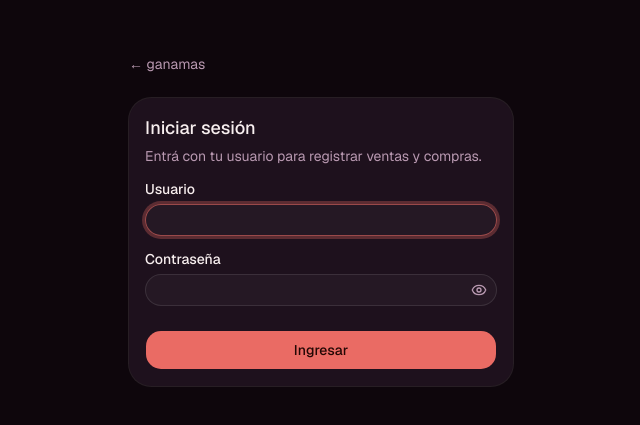
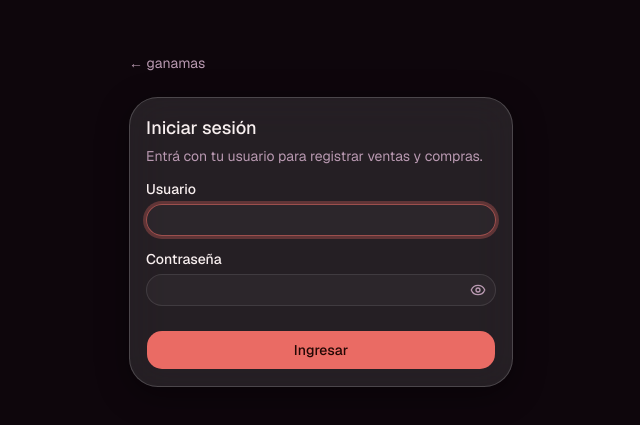
Before and after one commit to AlfredoNavarroDev/ganamas, a Next.js app in the folder frontend/: page /login in a window 1280 px wide. Shown: the part 181-606 px from the top of the page, without its empty margins (319-959 px from the left). Built offline with nearby package versions, Linux system fonts and the light colour scheme; no server answers.

Commit message:
refactor: Card renders through the Surface glass primitive

```diff
--- a/frontend/components/ui/card.tsx
+++ b/frontend/components/ui/card.tsx
@@ -1,4 +1,5 @@
 import * as React from "react"
+import { Surface } from "@/components/ui/surface"
 import { cn } from "cn"
 
 function Card({
@@ -7,11 +8,12 @@ function Card({
   ...props
 }: React.ComponentProps<"div"> & { size?: "default" | "sm" }) {
   return (
-    <div
+    <Surface
+      variant="card"
       data-slot="card"
       data-size={size}
       className={cn(
-        "group/card flex flex-col gap-(--card-spacing) overflow-hidden rounded-xl bg-card py-(--card-spacing) text-sm text-card-foreground ring-1 ring-foreground/10 [--card-spacing:--spacing(4)] has-data-[slot=card-footer]:pb-0 has-[>img:first-child]:pt-0 data-[size=sm]:[--card-spacing:--spacing(3)] data-[size=sm]:has-data-[slot=card-footer]:pb-0 *:[img:first-child]:rounded-t-xl *:[img:last-child]:rounded-b-xl",
+        "group/card flex flex-col gap-(--card-spacing) overflow-hidden py-(--card-spacing) text-sm text-card-foreground [--card-spacing:--spacing(4)] has-data-[slot=card-footer]:pb-0 has-[>img:first-child]:pt-0 data-[size=sm]:[--card-spacing:--spacing(3)] data-[size=sm]:has-data-[slot=card-footer]:pb-0 *:[img:first-child]:rounded-t-2xl *:[img:last-child]:rounded-b-2xl",
         className
       )}
       {...props}
@@ -83,7 +85,7 @@ function CardFooter({ className, ...props }: React.ComponentProps<"div">) {
     <div
       data-slot="card-footer"
       className={cn(
-        "flex items-center rounded-b-xl border-t bg-muted/50 p-(--card-spacing)",
+        "flex items-center rounded-b-2xl border-t bg-muted/50 p-(--card-spacing)",
         className
       )}
       {...props}
```
